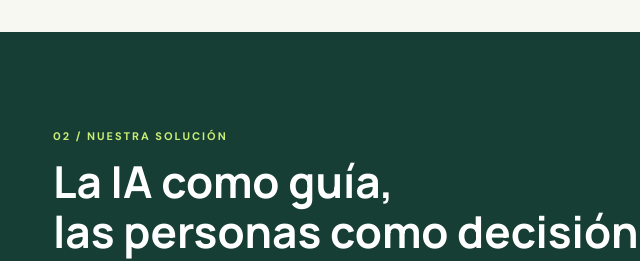
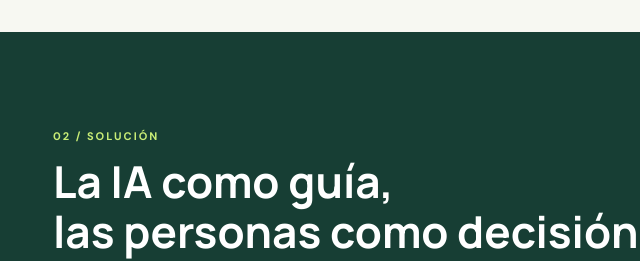
Before and after one commit to juanfevr183/EcoCampus, a plain HTML site: page index.html in a window 1280 px wide. Shown: the part 1420-1681 px from the top of the page, 75-715 px from the left. Drawn offline with Linux system fonts and the light colour scheme.

Commit message:
Update index.html

```diff
--- a/index.html
+++ b/index.html
@@ -37,7 +37,7 @@
   </div>
 </section>
 <section class="solution" id="solucion">
-  <div class="section-heading"><p class="eyebrow">02 / NUESTRA SOLUCIÓN</p><h2>La IA como guía,<br>las personas como decisión final.</h2><p class="section-intro">La persona selecciona o fotografía un residuo. El sistema propuesto analiza la imagen, estima una categoría y muestra una recomendación con un nivel de confianza. Si la imagen es confusa o el residuo está mezclado, solicita verificación humana.</p></div>
+  <div class="section-heading"><p class="eyebrow">02 / SOLUCIÓN</p><h2>La IA como guía,<br>las personas como decisión final.</h2><p class="section-intro">La persona selecciona o fotografía un residuo. El sistema propuesto analiza la imagen, estima una categoría y muestra una recomendación con un nivel de confianza. Si la imagen es confusa o el residuo está mezclado, solicita verificación humana.</p></div>
   <div class="steps">
     <article><span>01</span><h3>Captura</h3><p>El usuario selecciona o fotografía el residuo desde su celular.</p></article>
     <article><span>02</span><h3>Analiza</h3><p>Un modelo de visión por computador estima si es aprovechable, orgánico o no aprovechable.</p></article>
```
